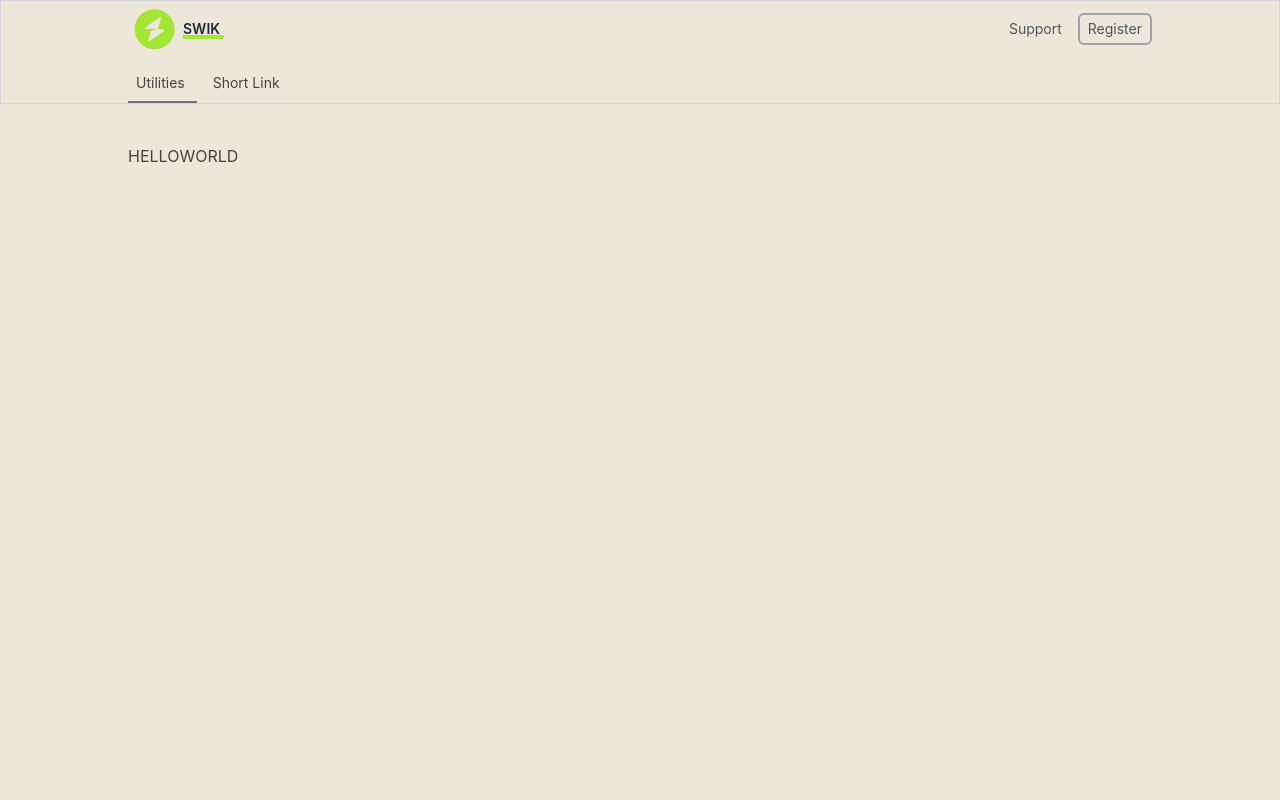
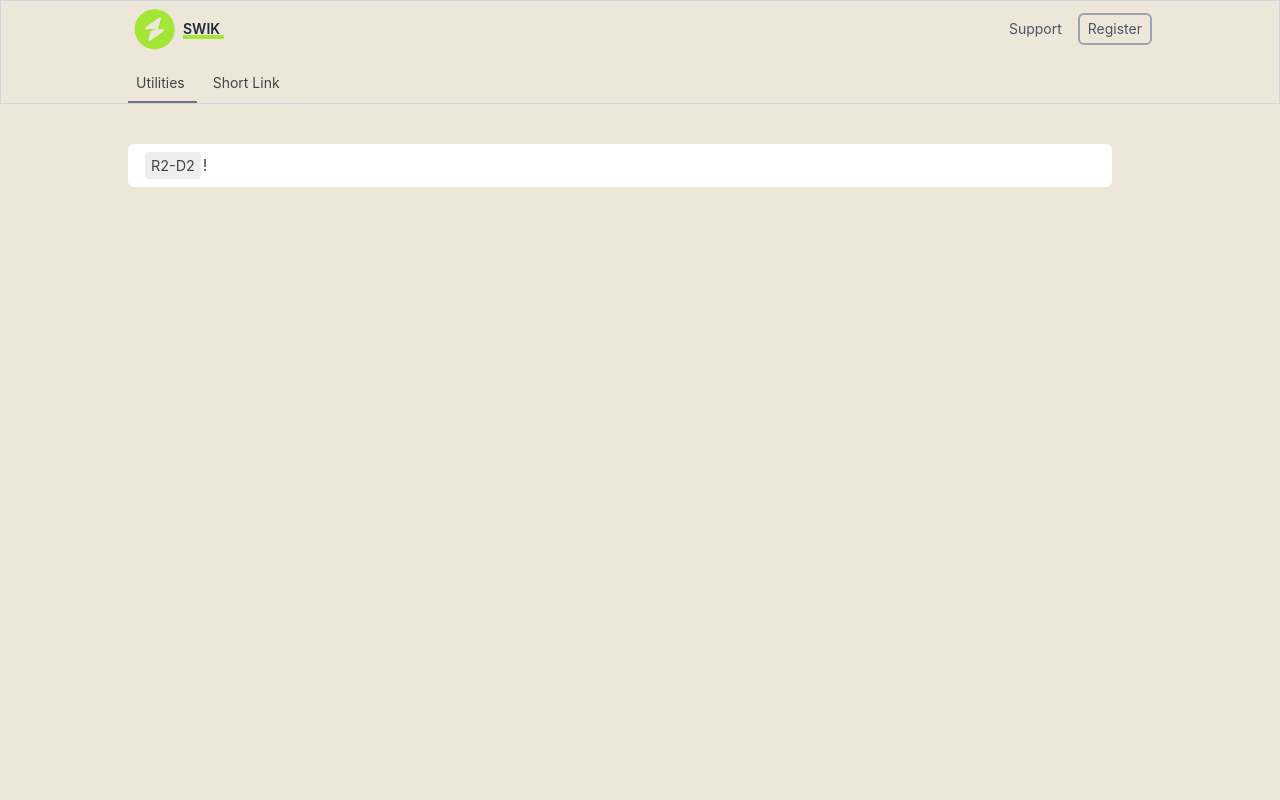
Before and after one commit to ra2dev/swik, a Next.js app: page / in a window 1280 px wide. Shown: the top 800 px of the page. Built offline with nearby package versions, Linux system fonts and the light colour scheme.

Commit message:
WIP on smart line

```diff
--- /dev/null
+++ b/components/editor.tsx
@@ -0,0 +1,210 @@
+import React, {useMemo, useCallback, useRef, useEffect, useState} from "react"
+// @ts-ignore
+import ReactDOM from "react-dom"
+import {Editor, Transforms, Range, createEditor, Descendant} from "slate"
+import {withHistory} from "slate-history"
+import {Slate, Editable, ReactEditor, withReact, useSelected, useFocused} from "slate-react"
+
+type MentionElement = any
+
+export const Portal = ({children}: any) => {
+    return typeof document === "object" ? ReactDOM.createPortal(children, document.body) : null
+}
+
+const MentionExample = () => {
+    const ref = useRef<HTMLDivElement | null>()
+    const [target, setTarget] = useState<Range | undefined>()
+    const [index, setIndex] = useState(0)
+    const [search, setSearch] = useState("")
+    const renderElement = useCallback(props => <Element {...props} />, [])
+    const editor = useMemo(() => withMentions(withReact(withHistory(createEditor() as any))), [])
+
+    const chars = CHARACTERS
+    // .filter(c => c.toLowerCase().startsWith(search.toLowerCase())).slice(0, 10)
+
+    const onKeyDown = useCallback(
+        event => {
+            if (target) {
+                switch (event.key) {
+                    case "ArrowDown":
+                        event.preventDefault()
+                        const prevIndex = index >= chars.length - 1 ? 0 : index + 1
+                        setIndex(prevIndex)
+                        break
+                    case "ArrowUp":
+                        event.preventDefault()
+                        const nextIndex = index <= 0 ? chars.length - 1 : index - 1
+                        setIndex(nextIndex)
+                        break
+                    case "Tab":
+                    case "Enter":
+                        event.preventDefault()
+                        Transforms.select(editor, target)
+                        insertMention(editor, chars[index])
+                        setTarget(null)
+                        break
+                    case "Escape":
+                        event.preventDefault()
+                        setTarget(null)
+                        break
+                }
+            }
+        },
+        [index, search, target]
+    )
+
+    useEffect(() => {
+        if (target && chars.length > 0) {
+            const el = ref.current
+            const domRange = ReactEditor.toDOMRange(editor, target)
+            const rect = domRange.getBoundingClientRect()
+            el.style.top = `${rect.top + window.pageYOffset + 24}px`
+            el.style.left = `${rect.left + window.pageXOffset}px`
+        }
+    }, [chars.length, editor, index, search, target])
+
+    return (
+        <div className='bg-white rounded-md p-2 px-4'>
+            <Slate
+                editor={editor}
+                value={initialValue}
+                onChange={() => {
+                    const {selection} = editor
+
+                    if (selection && Range.isCollapsed(selection)) {
+                        const [start] = Range.edges(selection)
+                        const wordBefore = Editor.before(editor, start, {unit: "word"})
+                        const before = wordBefore && Editor.before(editor, wordBefore)
+                        const beforeRange = before && Editor.range(editor, before, start)
+                        const beforeText = beforeRange && Editor.string(editor, beforeRange)
+                        const beforeMatch = beforeText && beforeText.match(/^\/(\w+)$/)
+                        const after = Editor.after(editor, start)
+                        const afterRange = Editor.range(editor, start, after)
+                        const afterText = Editor.string(editor, afterRange)
+                        const afterMatch = afterText.match(/^(\s|$)/)
+
+                        console.log({beforeMatch, afterMatch, beforeText, start})
+                        if (beforeMatch && afterMatch) {
+                            setTarget(beforeRange)
+                            setSearch(beforeMatch[1])
+                            setIndex(0)
+                            return
+                        }
+                    }
+
+                    setTarget(null)
+                }}
+            >
+                <Editable renderElement={renderElement} onKeyDown={onKeyDown} placeholder='Enter some text...' />
+                {target && chars.length > 0 && (
+                    <Portal>
+                        <div
+                            ref={ref}
+                            style={{
+                                top: "-9999px",
+                                left: "-9999px",
+                                position: "absolute",
+                                zIndex: 1,
+                                padding: "3px",
+                                background: "white",
+                                borderRadius: "4px",
+                                boxShadow: "0 1px 5px rgba(0,0,0,.2)"
+                            }}
+                            data-cy='mentions-portal'
+                        >
+                            {chars.map((char, i) => (
+                                <div
+                                    key={char}
+                                    style={{
+                                        padding: "1px 3px",
+                                        borderRadius: "3px",
+                                        background: i === index ? "#B4D5FF" : "transparent"
+                                    }}
+                                >
+                                    {char}
+                                </div>
+                            ))}
+                        </div>
+                    </Portal>
+                )}
+            </Slate>
+        </div>
+    )
+}
+
+const withMentions = editor => {
+    const {isInline, isVoid} = editor
+
+    editor.isInline = element => {
+        return element.type === "mention" ? true : isInline(element)
+    }
+
+    editor.isVoid = element => {
+        return element.type === "mention" ? true : isVoid(element)
+    }
+
+    return editor
+}
+
+const insertMention = (editor: any, character: any) => {
+    const mention: MentionElement = {
+        type: "mention",
+        character,
+        children: [{text: ""}]
+    }
+    Transforms.insertNodes(editor, mention)
+    Transforms.move(editor)
+}
+
+const Element = (props: any) => {
+    const {attributes, children, element} = props
+    switch (element.type) {
+        case "mention":
+            return <Mention {...props} />
+        default:
+            return <p {...attributes}>{children}</p>
+    }
+}
+
+const Mention = ({attributes, children, element}: any) => {
+    const selected = useSelected()
+    const focused = useFocused()
+
+    return (
+        <span
+            {...attributes}
+            contentEditable={false}
+            data-cy={`mention-${element.character.replace(" ", "-")}`}
+            style={{
+                padding: "3px 6px 2px",
+                margin: "0 2px 0 1px",
+                verticalAlign: "baseline",
+                display: "inline-block",
+                borderRadius: "4px",
+                backgroundColor: element.character === "base64" ? "red" : "#eee",
+                fontSize: "0.9em",
+                boxShadow: selected && focused ? "0 0 0 2px #B4D5FF" : "none"
+            }}
+        >
+            {element.character}
+        </span>
+    )
+}
+
+const initialValue: any[] = [
+    {
+        type: "paragraph",
+        children: [
+            {
+                type: "mention",
+                character: "R2-D2",
+                children: [{text: ""}]
+            },
+            {text: "!"}
+        ]
+    }
+]
+
+const CHARACTERS = ["base64", "bbase64", "bbbase64", "bbbase64", "bbasdase64"]
+
+export default MentionExample
--- a/package.json
+++ b/package.json
@@ -14,11 +14,15 @@
     "prettier": "^2.7.1",
     "react": "^17.0.2",
     "react-dom": "^17.0.2",
+    "slate": "^0.82.0",
+    "slate-history": "^0.66.0",
+    "slate-react": "^0.82.0",
     "tailwindcss": "^3.1.8"
   },
   "devDependencies": {
     "@types/node": "17.0.4",
     "@types/react": "17.0.38",
+    "@types/react-dom": "^18.0.6",
     "typescript": "4.7.4"
   }
 }
--- a/pages/index.tsx
+++ b/pages/index.tsx
@@ -1,9 +1,10 @@
 import {Layout} from "../components/layout"
+import Editor from "../components/editor"
 
 export default function Home() {
     return (
         <Layout>
-            <h1>HELLOWORLD</h1>
+            <Editor />
         </Layout>
     )
 }
```
Also changed, not shown: 1 other file (tests, documents, lock files or other folders).
